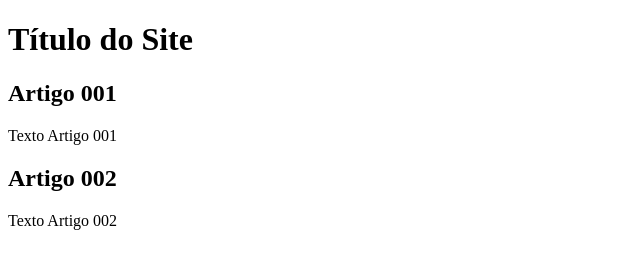
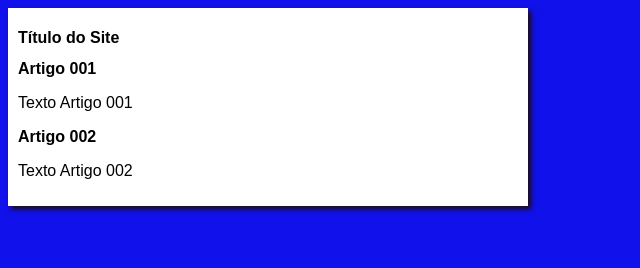
Before and after one commit to ThiagoPelle/projeto-site, a plain HTML site: page index.html in a window 1280 px wide. Shown: the whole page, without its empty margins (0-640 px from the left). Drawn offline with Linux system fonts and the light colour scheme.

Commit message:
iniciei o design

```diff
--- /dev/null
+++ b/estilo/style.css
@@ -0,0 +1,17 @@
+*{
+    font-family: Arial, Helvetica, sans-serif;
+    font-size: 16px;
+}
+
+body{
+    background-color: rgb(17, 17, 235);
+
+}
+
+main{
+    background-color: white;
+    width: 500px;
+    max-resolution: auto;
+    padding: 10px;
+    box-shadow: 3px 3px 5px rgb(29, 12, 12) ;
+}
--- a/index.html
+++ b/index.html
@@ -4,6 +4,7 @@
     <meta charset="UTF-8">
     <meta name="viewport" content="width=device-width, initial-scale=1.0">
     <title>Título do Site</title>
+    <link rel="stylesheet" href="estilo/style.css">
 </head>
 <body>
     <main>
```
